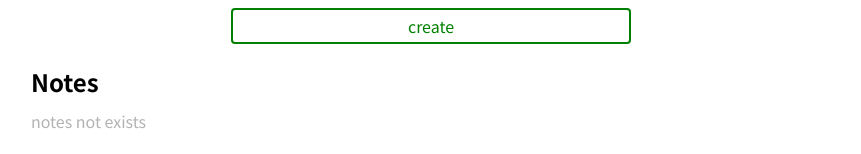
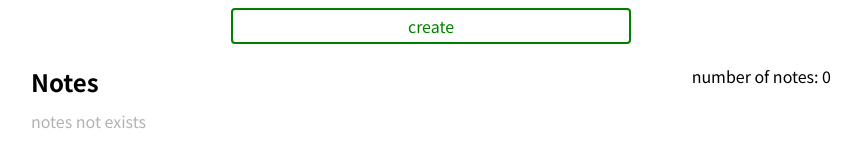
Before and after one commit to Sasha-hk/vue-example, a Vue app: page / in a window 1280 px wide. Shown: the part 149-303 px from the top of the page, without its empty margins (209-1070 px from the left). Built offline with nearby package versions, Linux system fonts and the light colour scheme.

Commit message:
feat: add number of notes

```diff
--- a/src/components/note/NotesList.vue
+++ b/src/components/note/NotesList.vue
@@ -1,6 +1,10 @@
 <template>
   <v-section class="notes-list">
-    <h2>Notes</h2>
+    <div class="heading">
+      <h2>Notes</h2>
+
+      <span>number of notes: {{ notes.length }}</span>
+    </div>
 
     <div
       v-if="notes.length !== 0"
@@ -44,10 +48,15 @@
   padding-top: 20px;
 }
 
-.notes-list > h2 {
+.heading {
+  display: flex;
+  justify-content: space-between;
+  align-items: flex-start;
   margin-bottom: 10px;
 }
+
 .no-notes {
   color: rgba(0, 0, 0, 0.3);
 }
+
 </style>
```
